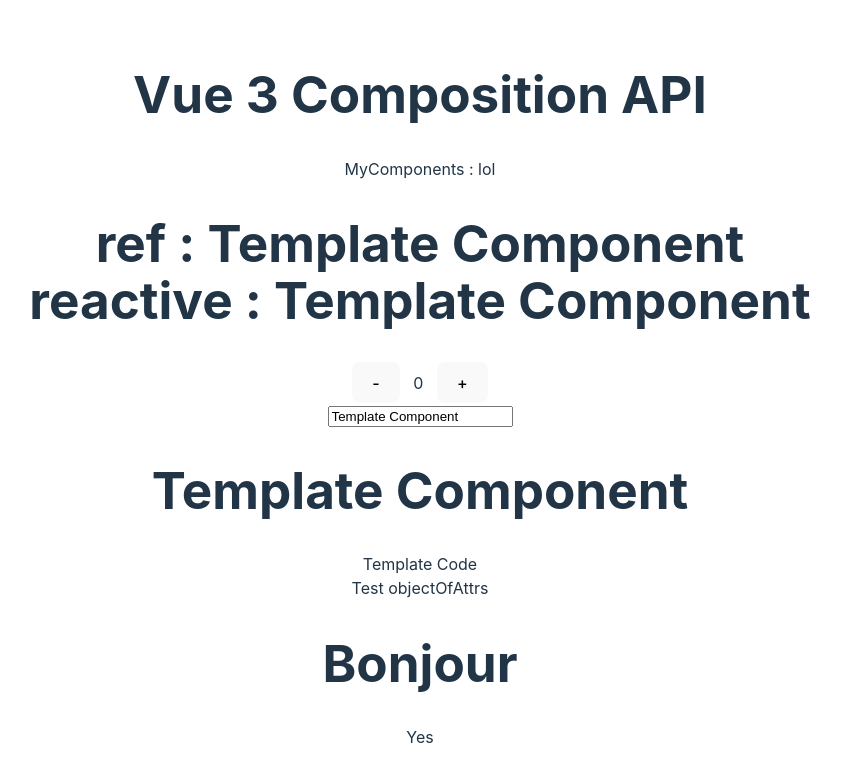
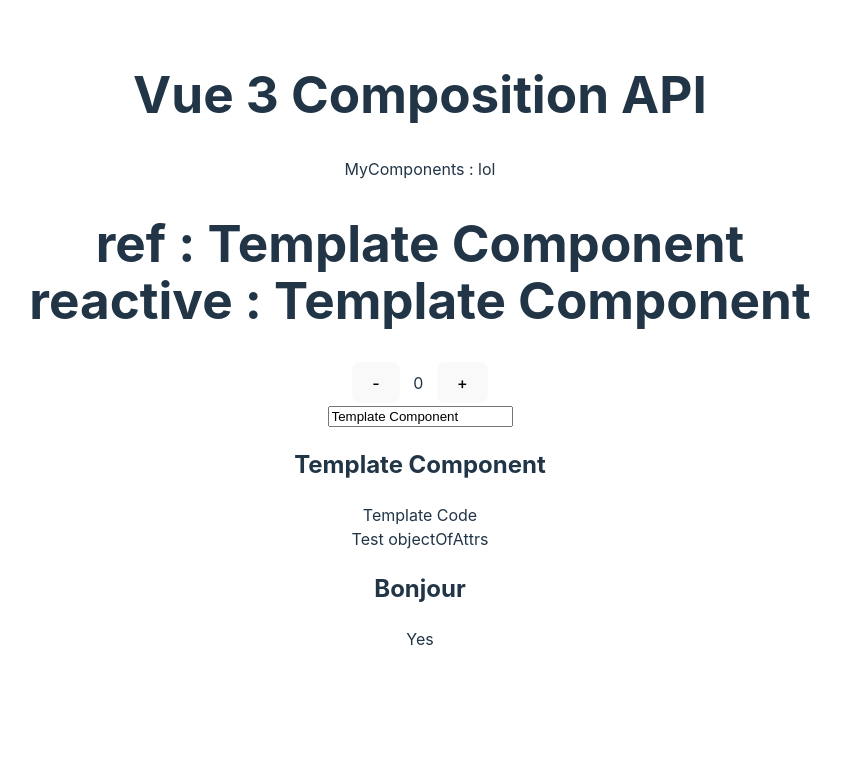
Before and after one commit to CodeurCopieur/Vue3-Composition-API, a Vue app: page / in a window 1280 px wide. Shown: the top 782 px of the page, without its empty margins (220-1061 px from the left). Built offline with nearby package versions, Linux system fonts and the light colour scheme.

Commit message:
Update TemplateSyntax.vue

```diff
--- a/src/components/TemplateSyntax.vue
+++ b/src/components/TemplateSyntax.vue
@@ -1,6 +1,6 @@
 <script setup>
   const dynamicId = 'my-id'
-  const message = '<h1>Bonjour</h1>'
+  const message = '<h2>Bonjour</h2>'
   const objectOfAttrs = {
     id: dynamicId,
     class: 'container'
@@ -16,7 +16,7 @@
 </script>
 
 <template>
-  <h1>Template Component</h1>
+  <h2>Template Component</h2>
  <div :id="dynamicId" :[titleAttr] = "titleValue">Template Code</div>
  <div v-bind="objectOfAttrs">Test objectOfAttrs</div>
  <div v-html="message" @[eventName]="changeTitle()"></div>
```
